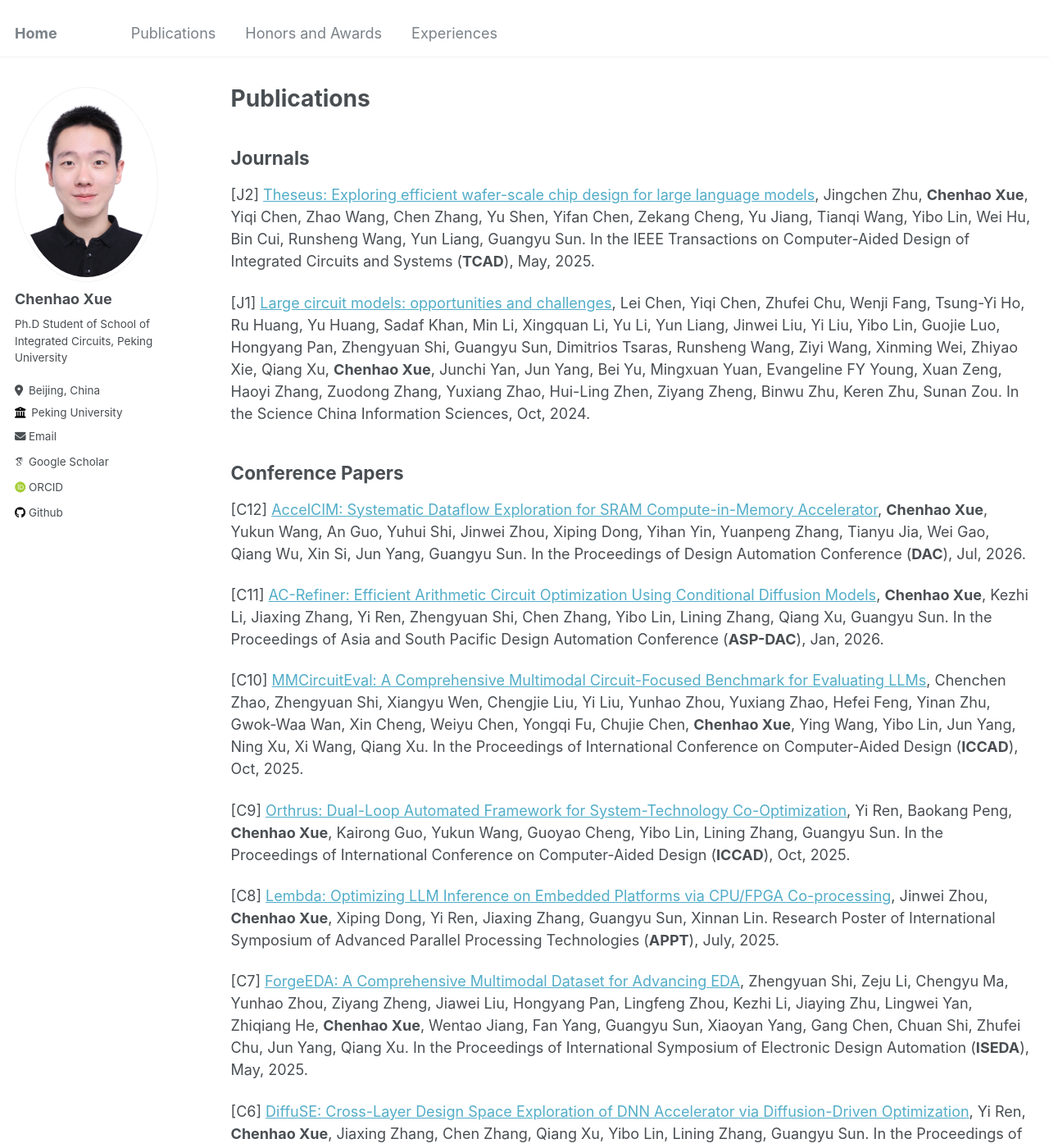
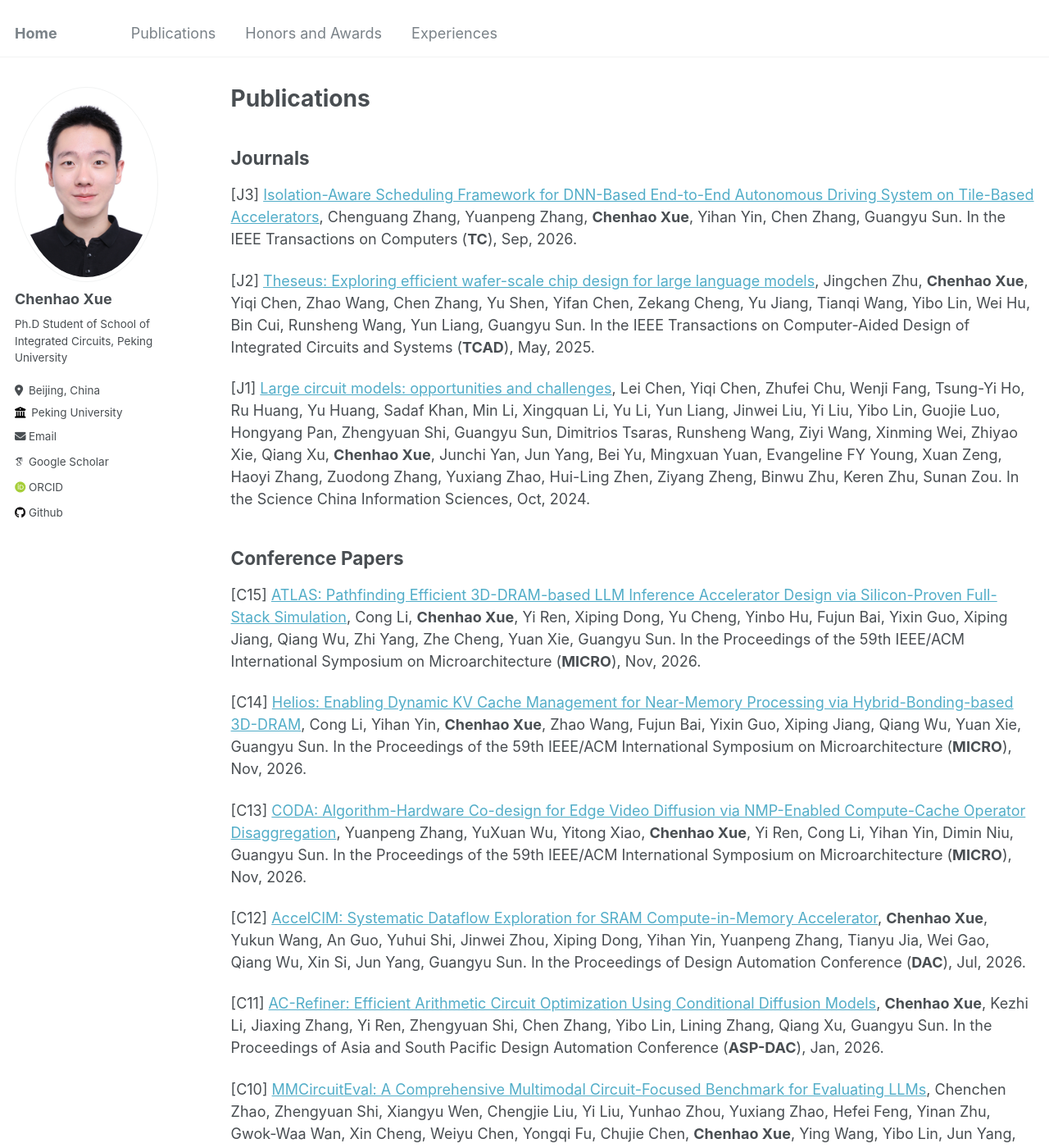
Before and after one commit to SuperVan-Young/SuperVan-Young.github.io, a Jekyll site: the page built from _pages/publications.md, in a window 1280 px wide and 1400 px high. Shown: the whole window at 82% size. Built offline with Jekyll 4.4.1, drawn with Linux system fonts in a browser that asks for light colours; some web fonts are replaced.

Commit message:
Add MICRO 2026 and IEEE TC publications

```diff
--- a/_pages/publications.md
+++ b/_pages/publications.md
@@ -7,11 +7,19 @@ author_profile: true
 
 ## Journals
 
+[J3] [Isolation-Aware Scheduling Framework for DNN-Based End-to-End Autonomous Driving System on Tile-Based Accelerators](https://doi.org/10.1109/TC.2026.3702580), Chenguang Zhang, Yuanpeng Zhang, **Chenhao Xue**, Yihan Yin, Chen Zhang, Guangyu Sun. In the IEEE Transactions on Computers (**TC**), Sep, 2026.
+
 [J2] [Theseus: Exploring efficient wafer-scale chip design for large language models](https://arxiv.org/pdf/2407.02079), Jingchen Zhu, **Chenhao Xue**, Yiqi Chen, Zhao Wang, Chen Zhang, Yu Shen, Yifan Chen, Zekang Cheng, Yu Jiang, Tianqi Wang, Yibo Lin, Wei Hu, Bin Cui, Runsheng Wang, Yun Liang, Guangyu Sun. In the IEEE Transactions on Computer-Aided Design of Integrated Circuits and Systems (**TCAD**), May, 2025.
 
 [J1] [Large circuit models: opportunities and challenges](https://link.springer.com/article/10.1007/s11432-024-4155-7), Lei Chen, Yiqi Chen, Zhufei Chu, Wenji Fang, Tsung-Yi Ho, Ru Huang, Yu Huang, Sadaf Khan, Min Li, Xingquan Li, Yu Li, Yun Liang, Jinwei Liu, Yi Liu, Yibo Lin, Guojie Luo, Hongyang Pan, Zhengyuan Shi, Guangyu Sun, Dimitrios Tsaras, Runsheng Wang, Ziyi Wang, Xinming Wei, Zhiyao Xie, Qiang Xu, **Chenhao Xue**, Junchi Yan, Jun Yang, Bei Yu, Mingxuan Yuan, Evangeline FY Young, Xuan Zeng, Haoyi Zhang, Zuodong Zhang, Yuxiang Zhao, Hui-Ling Zhen, Ziyang Zheng, Binwu Zhu, Keren Zhu, Sunan Zou. In the Science China Information Sciences, Oct, 2024.
 
 ## Conference Papers
+
+[C15] [ATLAS: Pathfinding Efficient 3D-DRAM-based LLM Inference Accelerator Design via Silicon-Proven Full-Stack Simulation](https://microarch.org/micro59/program/), Cong Li, **Chenhao Xue**, Yi Ren, Xiping Dong, Yu Cheng, Yinbo Hu, Fujun Bai, Yixin Guo, Xiping Jiang, Qiang Wu, Zhi Yang, Zhe Cheng, Yuan Xie, Guangyu Sun. In the Proceedings of the 59th IEEE/ACM International Symposium on Microarchitecture (**MICRO**), Nov, 2026.
+
+[C14] [Helios: Enabling Dynamic KV Cache Management for Near-Memory Processing via Hybrid-Bonding-based 3D-DRAM](https://microarch.org/micro59/program/), Cong Li, Yihan Yin, **Chenhao Xue**, Zhao Wang, Fujun Bai, Yixin Guo, Xiping Jiang, Qiang Wu, Yuan Xie, Guangyu Sun. In the Proceedings of the 59th IEEE/ACM International Symposium on Microarchitecture (**MICRO**), Nov, 2026.
+
+[C13] [CODA: Algorithm-Hardware Co-design for Edge Video Diffusion via NMP-Enabled Compute-Cache Operator Disaggregation](https://microarch.org/micro59/program/), Yuanpeng Zhang, YuXuan Wu, Yitong Xiao, **Chenhao Xue**, Yi Ren, Cong Li, Yihan Yin, Dimin Niu, Guangyu Sun. In the Proceedings of the 59th IEEE/ACM International Symposium on Microarchitecture (**MICRO**), Nov, 2026.
 
 [C12] [AccelCIM: Systematic Dataflow Exploration for SRAM Compute-in-Memory Accelerator](https://arxiv.org/pdf/2604.17692), **Chenhao Xue**, Yukun Wang, An Guo, Yuhui Shi, Jinwei Zhou, Xiping Dong, Yihan Yin, Yuanpeng Zhang, Tianyu Jia, Wei Gao, Qiang Wu, Xin Si, Jun Yang, Guangyu Sun. In the Proceedings of Design Automation Conference (**DAC**), Jul, 2026.
 
```
